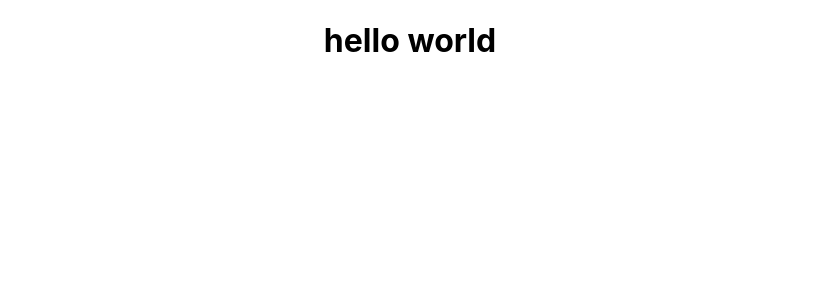
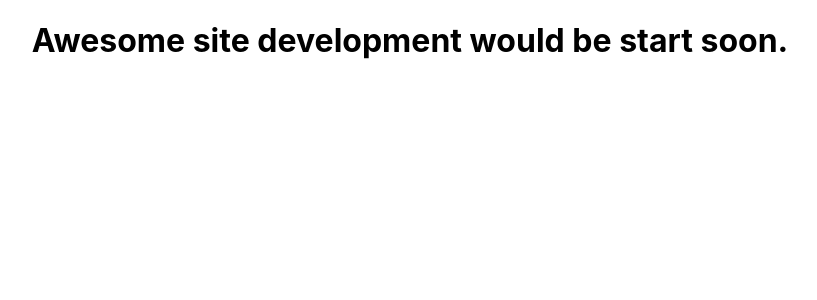
Before and after one commit to IAMNITESHPANDIT/Portfolio-Sample, a React (Create React App) app: page / in a window 1280 px wide. Shown: the top 300 px of the page, without its empty margins (230-1047 px from the left). Built offline with nearby package versions, Linux system fonts and the light colour scheme.

Commit message:
Welcome message added:

```diff
--- a/src/App.js
+++ b/src/App.js
@@ -2,7 +2,7 @@ import './App.css';
 function App() {
   return (
     <div className="App">
-      <h1>hello world</h1>
+      <h1>Awesome site development would be start soon.</h1>
     </div>
   );
 }
```
